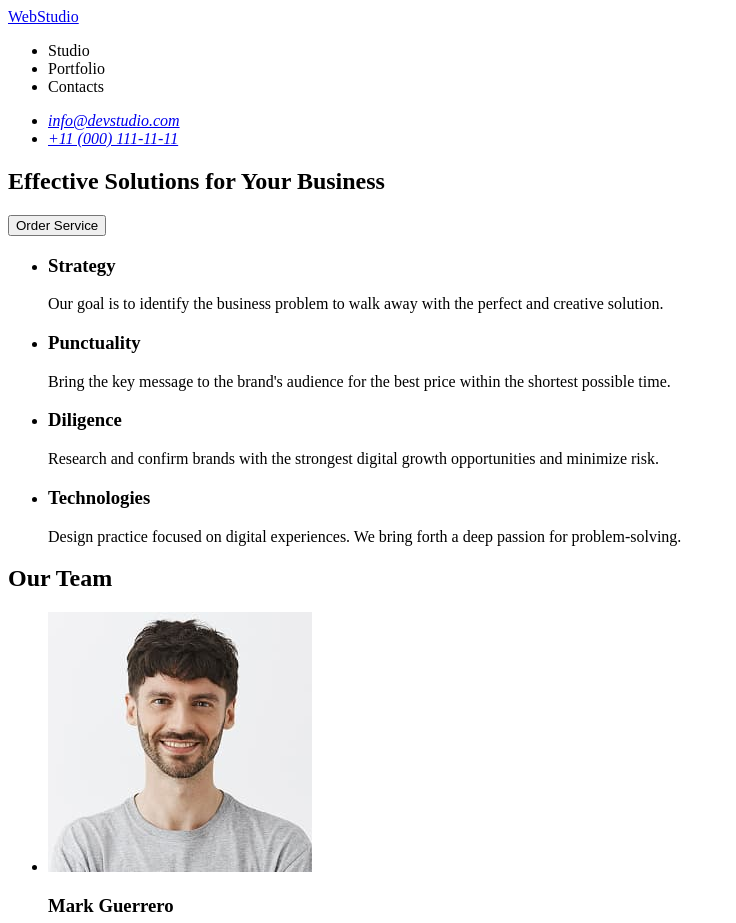
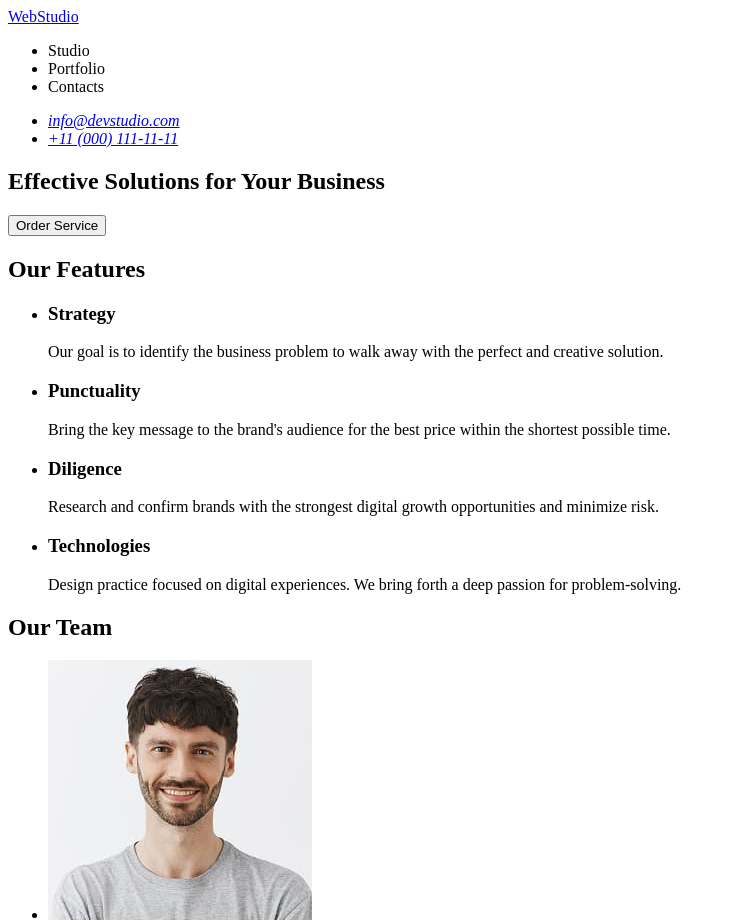
Before and after one commit to SergiyLikhnovskiy/goit-markup-hw-01, a plain HTML site: page index.html in a window 1280 px wide. Shown: the top 923 px of the page, without its empty margins (0-736 px from the left). Drawn offline with Linux system fonts and the light colour scheme; files whose address does not match are found by name.

Commit message:
fixed after validation

```diff
--- a/index.html
+++ b/index.html
@@ -22,12 +22,13 @@
         </ul>
       </address>
     </header>
-    <body>
+
     <section class="hero">
       <h1>Effective Solutions for Your Business</h1>
       <button type="button">Order Service</button>
     </section>
     <section class="feature">
+      <h2>Our Features</h2>
       <ul>
         <li>
           <h3>Strategy</h3>
@@ -73,12 +74,7 @@
           <p>Product Designer</p>
         </li>
         <li>
-            <img
-              src="./img/img-1.jpg"
-              alt="Tom Ford"
-              width="264"
-              height="260"
-            />
+          <img src="./img/img-1.jpg" alt="Tom Ford" width="264" height="260" />
           <h3>Tom Ford</h3>
           <p>Frontend Developer</p>
         </li>
@@ -104,7 +100,7 @@
         </li>
       </ul>
     </section>
-    </body>
+
     <footer>
       <a href="./index.html">WebStudio</a>
       <p>
```
Lines whose indentation alone changed are shown as unchanged.
